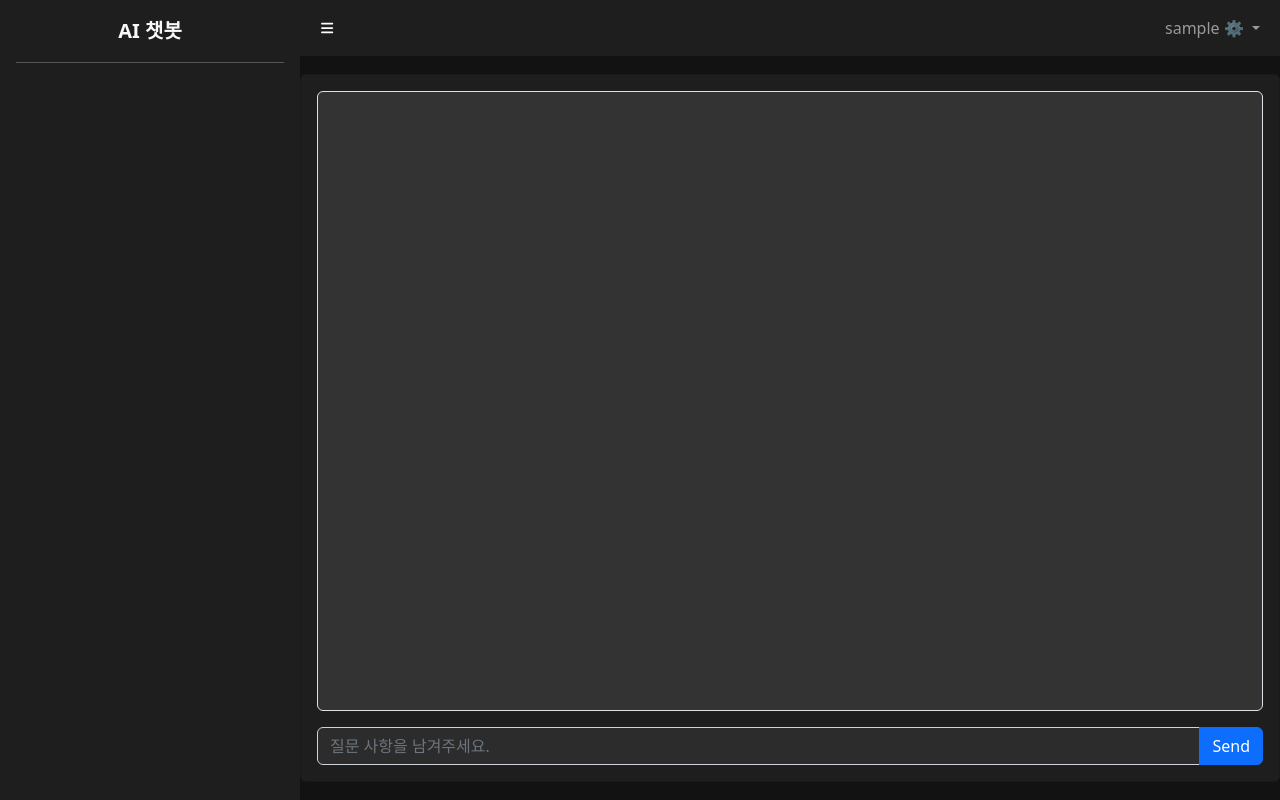
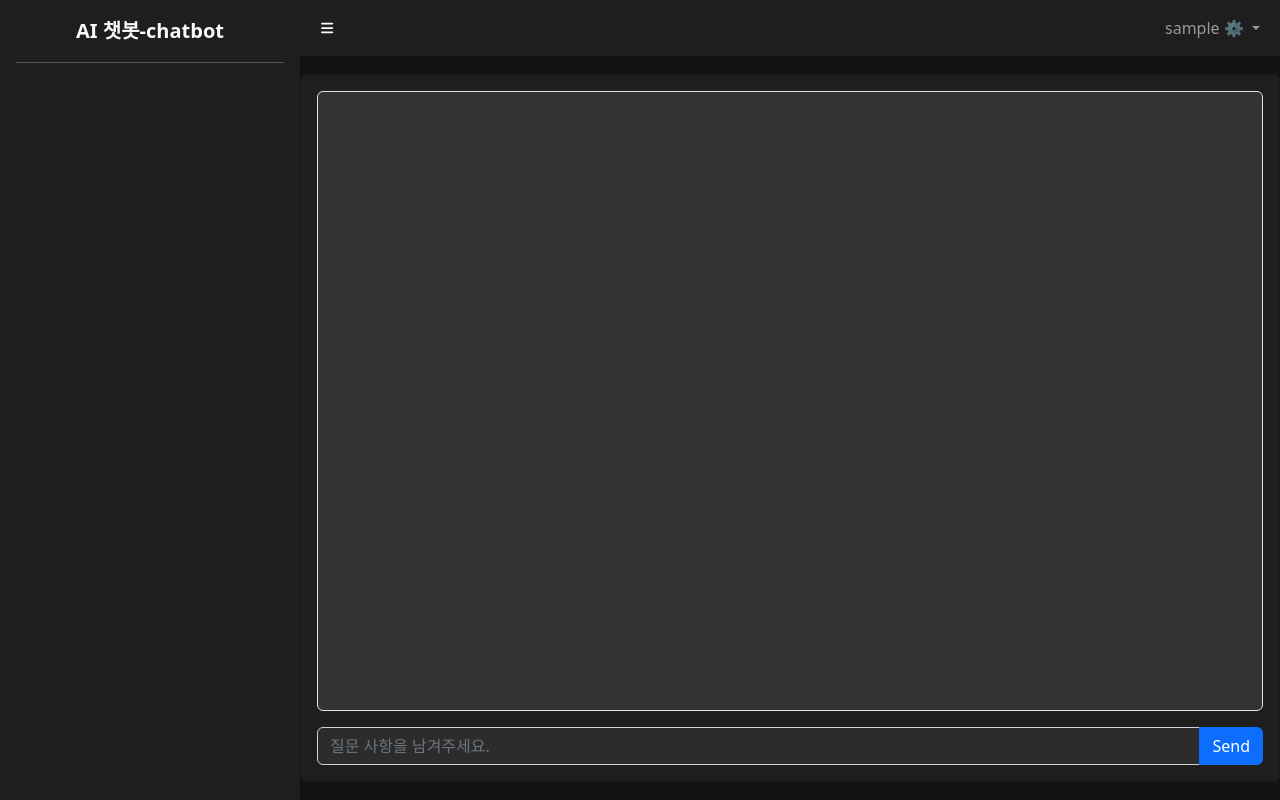
Before and after one commit to komehere777/fine_tune_labor_chatbot_server_test, a Flask app: page / in a window 1280 px wide. Run offline with Flask 3, Linux system fonts and the light colour scheme; the visitor is signed in with stand-in values (Sample User, id 1); data that the repository does not hold is empty; some libraries are stand-ins or nearby versions.

Commit message:
Update base.html

```diff
--- a/templates/base.html
+++ b/templates/base.html
@@ -37,7 +37,7 @@
         <div class="d-flex flex-column h-100">
           <div class="p-3">
             <a href="/" class="d-flex align-items-center justify-content-center flex-shrink-0 link-light text-decoration-none">
-                <span class="fs-5 fw-semibold">AI 챗봇</span>
+                <span class="fs-5 fw-semibold">AI 챗봇-chatbot</span>
             </a>
           </div>
           <div class="px-3">
```
